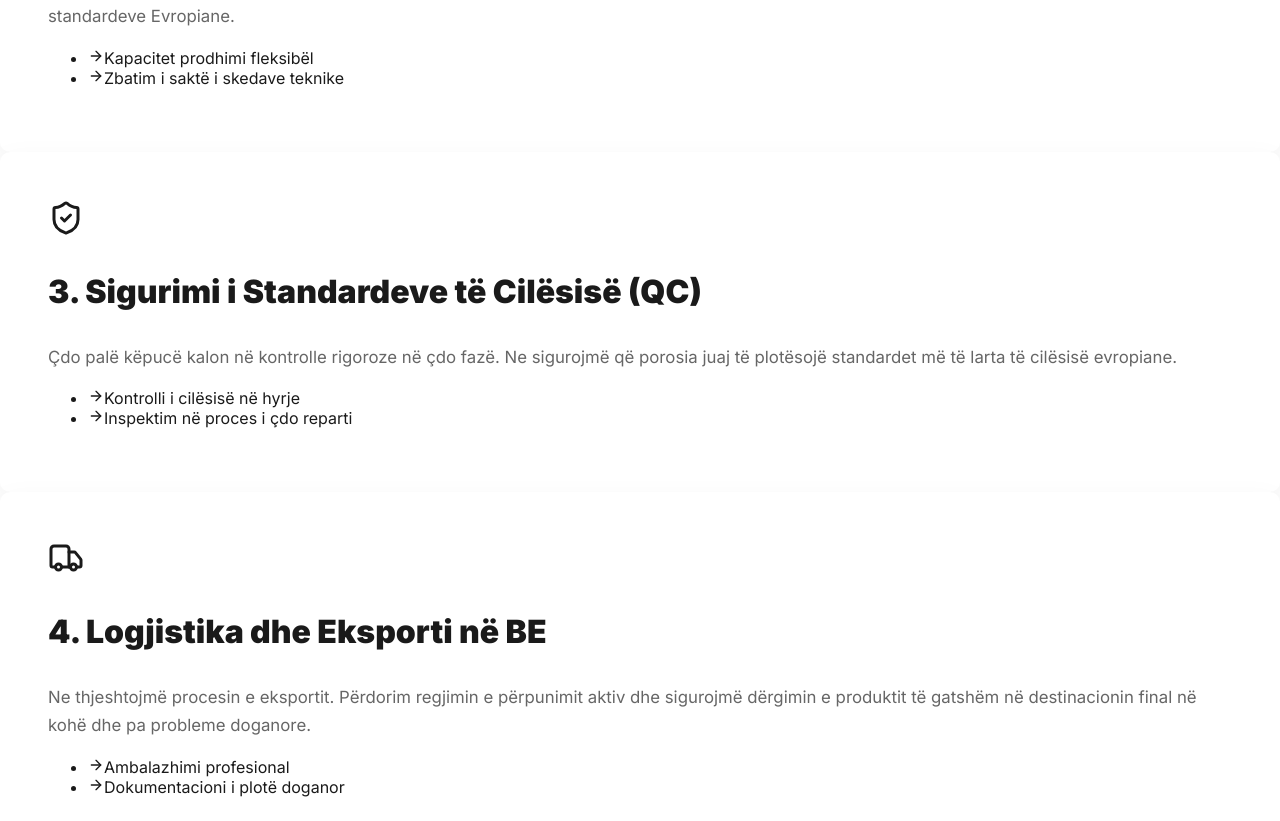
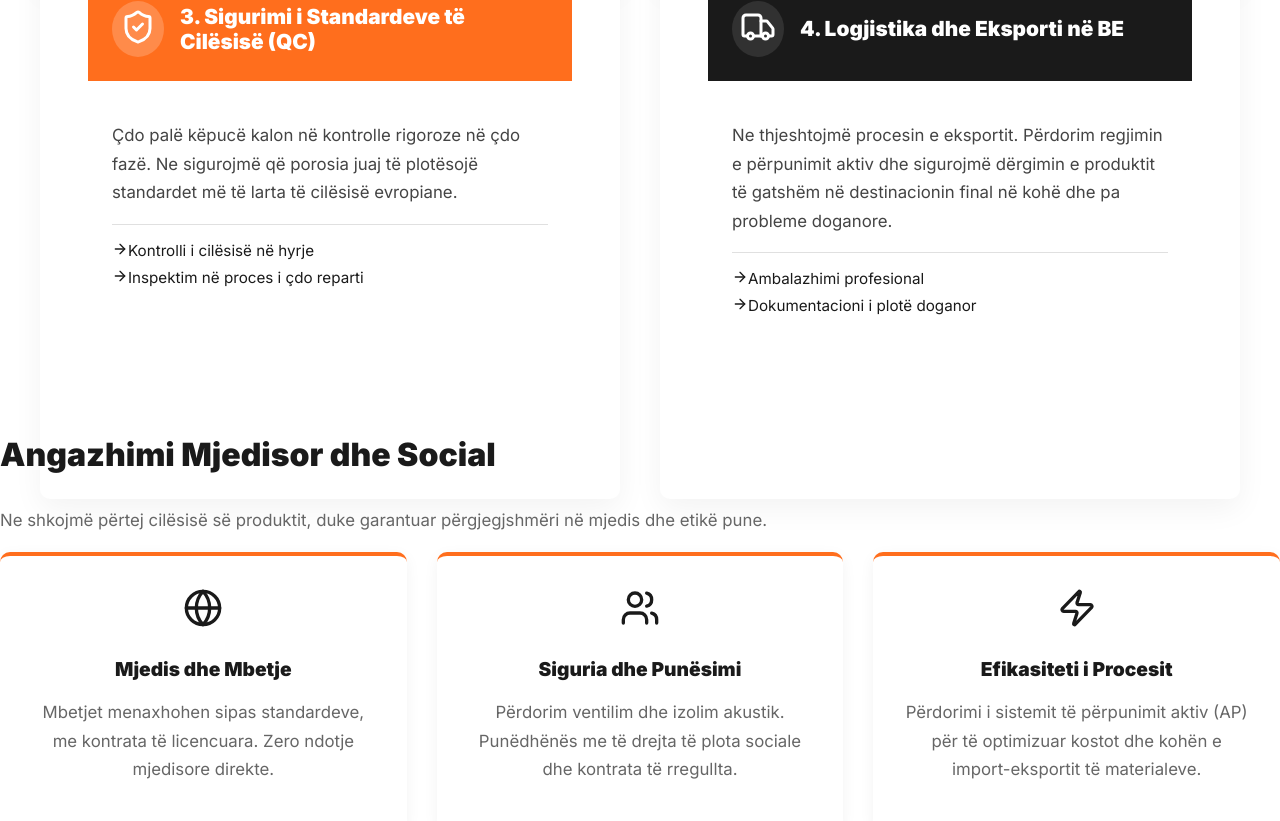
Before and after one commit to kledikeqi/sfidal-website, a React (Create React App) app in the folder sfidal-new/: page /sherbimet in a window 1280 px wide. Shown: the part 939-1760 px from the top of the page. Built offline with nearby package versions, Linux system fonts and the light colour scheme.

Commit message:
services quality partnership sections mobile fix

```diff
--- a/sfidal-new/src/ServicesPage.jsx
+++ b/sfidal-new/src/ServicesPage.jsx
@@ -3,26 +3,28 @@ import { Link } from 'react-router-dom';
 import { Truck, Ruler, Layers, ShieldCheck, ArrowRight, Zap, Globe, Users } from 'lucide-react';
 
 const servicesData = [
-    { icon: <Ruler size={36} className="text-white" />, title: "1. Zhvillimi i Modeleve (Prestarinë)", description: "Ne punojmë me dizajnerët tuaj për të kthyer prototipet në plane të gatshme për prodhim në shkallë. Kjo përfshin optimizimin e shkallëzimit dhe prerjen e mostrave të para.", details: ["Prototipizimi i shpejtë", "Optimizimi i përdorimit të materialit"], color: 'bg-orange-600' },
-    { icon: <Layers size={36} className="text-white" />, title: "2. Prodhimi Fason me Kapacitet", description: "Me makineri moderne dhe ekspertizë të lartë, garantojmë kapacitet të madh prodhimi me përpikëri dhe fokus te lëkura natyrale. Ne prodhojmë sipas standardeve Evropiane.", details: ["Kapacitet prodhimi fleksibël", "Zbatim i saktë i skedave teknike"], color: 'bg-gray-800' },
-    { icon: <ShieldCheck size={36} className="text-white" />, title: "3. Sigurimi i Standardeve të Cilësisë (QC)", description: "Çdo palë këpucë kalon në kontrolle rigoroze në çdo fazë. Ne sigurojmë që porosia juaj të plotësojë standardet më të larta të cilësisë evropiane.", details: ["Kontrolli i cilësisë në hyrje", "Inspektim në proces i çdo reparti"], color: 'bg-orange-600' },
-    { icon: <Truck size={36} className="text-white" />, title: "4. Logjistika dhe Eksporti në BE", description: "Ne thjeshtojmë procesin e eksportit. Përdorim regjimin e përpunimit aktiv dhe sigurojmë dërgimin e produktit të gatshëm në destinacionin final në kohë dhe pa probleme doganore.", details: ["Ambalazhimi profesional", "Dokumentacioni i plotë doganor"], color: 'bg-gray-800' },
+    { icon: <Ruler size={36} className="text-white" />, title: "1. Zhvillimi i Modeleve (Prestarinë)", description: "Ne punojmë me dizajnerët tuaj për të kthyer prototipet në plane të gatshme për prodhim në shkallë. Kjo përfshin optimizimin e shkallëzimit dhe prerjen e mostrave të para.", details: ["Prototipizimi i shpejtë", "Optimizimi i përdorimit të materialit"], theme: 'orange-theme' }, // Zëvendësuam 'color' me 'theme'
+    { icon: <Layers size={36} className="text-white" />, title: "2. Prodhimi Fason me Kapacitet", description: "Me makineri moderne dhe ekspertizë të lartë, garantojmë kapacitet të madh prodhimi me përpikëri dhe fokus te lëkura natyrale. Ne prodhojmë sipas standardeve Evropiane.", details: ["Kapacitet prodhimi fleksibël", "Zbatim i saktë i skedave teknike"], theme: 'dark-theme' },
+    { icon: <ShieldCheck size={36} className="text-white" />, title: "3. Sigurimi i Standardeve të Cilësisë (QC)", description: "Çdo palë këpucë kalon në kontrolle rigoroze në çdo fazë. Ne sigurojmë që porosia juaj të plotësojë standardet më të larta të cilësisë evropiane.", details: ["Kontrolli i cilësisë në hyrje", "Inspektim në proces i çdo reparti"], theme: 'orange-theme' },
+    { icon: <Truck size={36} className="text-white" />, title: "4. Logjistika dhe Eksporti në BE", description: "Ne thjeshtojmë procesin e eksportit. Përdorim regjimin e përpunimit aktiv dhe sigurojmë dërgimin e produktit të gatshëm në destinacionin final në kohë dhe pa probleme doganore.", details: ["Ambalazhimi profesional", "Dokumentacioni i plotë doganor"], theme: 'dark-theme' },
 ];
 
-const ServiceCard = ({ icon, title, description, details, color }) => (
-    // Përdorim klasën e dizajnuar për kartën card-style-new
-    <div className="card-style-new flex flex-col overflow-hidden transition duration-500 hover:shadow-orange-300/50">
-        <div className={`p-6 ${color} flex items-start space-x-4 rounded-t-xl`}>
-            <div className="p-3 rounded-full bg-white bg-opacity-20 flex-shrink-0">
+// Komponenti i thjeshtë i kartës, tani duke përdorur SCSS
+const ServiceCard = ({ icon, title, description, details, theme }) => (
+    <div className={`card-style-new service-card transition duration-500`}>
+        <div className={`service-card-header ${theme}`}>
+            <div className="icon-container">
                 {icon}
             </div>
-            <h3 className="text-xl font-extrabold text-white leading-tight mt-1">{title}</h3>
+            {/* Teksti tani merr ngjyrën nga klasa e temës */}
+            <h3>{title}</h3>
         </div>
-        <div className="p-6 flex-grow">
+        <div className="service-card-body">
             <p className="text-gray-700 mb-5 text-base">{description}</p>
-            <ul className="list-none space-y-3 text-gray-800 border-t pt-4 mt-2">
+            {/* Ul-ja merr stilin e ri nga SCSS */}
+            <ul>
                 {details.map((detail, index) => (
-                    <li key={index} className="flex items-start text-sm">
+                    <li key={index}>
                         <ArrowRight size={16} className="text-orange-600 mr-2 flex-shrink-0 mt-[3px]" />
                         <span className="font-medium">{detail}</span>
                     </li>
@@ -35,16 +37,14 @@ const ServiceCard = ({ icon, title, description, details, color }) => (
 const ServicesPage = () => {
   return (
     // Përdorim klasën SCSS 'page-padding'
-    <div className="page-padding min-h-screen px-4 sm:px-8 lg:px-12 bg-gray-50 font-sans">
+    <div className="page-padding min-h-screen font-sans">
 
-      {/* Seksioni i Hyrjes, i Qendërzuar si te Rreth Nesh */}
-      <header className="max-w-4xl mx-auto text-center mb-16">
+      {/* Seksioni i Hyrjes, Qendërzuar */}
+      <header className="max-w-4xl mx-auto text-center mb-16 px-4">
 
-        {/* Përdorim tag-un <h2> që të marrë stilin nga Sfidal.scss */}
         <h2>Procesi Fason, i Projektuar për Eksport</h2>
 
-        {/* Përdorim tag-un <p> që të marrë stilin nga Sfidal.scss */}
-        <p className="text-xl text-gray-600 leading-relaxed mx-auto max-w-3xl">
+        <p className="text-xl text-gray-600 leading-relaxed mx-auto max-w-3xl mb-8">
           Sfidal Sh.P.K ofron një qasje të integruar, të ndarë në faza kritike që garantojnë cilësi dhe zbatim rigoroz të standardeve Evropiane. Ne jemi partneri juaj nga prototipi deri te dera e magazinës.
         </p>
         <Link to="/partneritet" className="cta-button">
@@ -52,8 +52,8 @@ const ServicesPage = () => {
         </Link>
       </header>
 
-      {/* Seksioni i Kartave të Shërbimeve */}
-      <div className="grid grid-cols-1 md:grid-cols-2 gap-10 max-w-6xl mx-auto">
+      {/* Seksioni i Kartave të Shërbimeve - Tani me klasën e re SCSS */}
+      <div className="services-grid-wrapper">
         {servicesData.map((service, index) => (
             <ServiceCard
                 key={index}
@@ -61,31 +61,31 @@ const ServicesPage = () => {
                 title={service.title}
                 description={service.description}
                 details={service.details}
-                color={service.color}
+                theme={service.theme} // Përdorim 'theme'
             />
         ))}
       </div>
 
-      {/* Seksioni i Përgjegjshmërisë */}
-      <div className="mt-24 pt-12 border-t border-gray-200 max-w-6xl mx-auto text-center">
-        <h3>Angazhimi Mjedisor dhe Social</h3>
+      {/* Seksioni i Përgjegjshmërisë - Tani me klasën e re SCSS */}
+      <div className="mt-24 pt-12 border-t border-gray-200 max-w-6xl mx-auto px-4">
+        <h3 className="text-center">Angazhimi Mjedisor dhe Social</h3>
         <p className="text-center text-lg text-gray-600 mb-12">Ne shkojmë përtej cilësisë së produktit, duke garantuar përgjegjshmëri në mjedis dhe etikë pune.</p>
 
-        <div className="grid grid-cols-1 md:grid-cols-3 gap-8 text-left">
+        <div className="commitment-grid">
 
-            <div className="p-6 bg-white rounded-xl shadow-lg border-t-4 border-orange-600 text-center">
+            <div className="commitment-card">
                 <Globe size={40} className="text-orange-600 mx-auto mb-3" />
                 <h4 className="font-bold text-xl mb-2 text-stone-800">Mjedis dhe Mbetje</h4>
                 <p className="text-gray-600 text-base">Mbetjet menaxhohen sipas standardeve, me kontrata të licencuara. Zero ndotje mjedisore direkte.</p>
             </div>
 
-            <div className="p-6 bg-white rounded-xl shadow-lg border-t-4 border-orange-600 text-center">
+            <div className="commitment-card">
                 <Users size={40} className="text-orange-600 mx-auto mb-3" />
                 <h4 className="font-bold text-xl mb-2 text-stone-800">Siguria dhe Punësimi</h4>
                 <p className="text-gray-600 text-base">Përdorim ventilim dhe izolim akustik. Punëdhënës me të drejta të plota sociale dhe kontrata të rregullta.</p>
             </div>
 
-            <div className="p-6 bg-white rounded-xl shadow-lg border-t-4 border-orange-600 text-center">
+            <div className="commitment-card">
                 <Zap size={40} className="text-orange-600 mx-auto mb-3" />
                 <h4 className="font-bold text-xl mb-2 text-stone-800">Efikasiteti i Procesit</h4>
                 <p className="text-gray-600 text-base">Përdorimi i sistemit të përpunimit aktiv (AP) për të optimizuar kostot dhe kohën e import-eksportit të materialeve.</p>
--- a/sfidal-new/src/Sfidal.scss
+++ b/sfidal-new/src/Sfidal.scss
@@ -702,3 +702,155 @@ a:hover {
         margin-right: auto;
     }
 }
+
+// ------------------------------------------------------------------
+// --- STILE TË VEÇANTA PËR PAGESAT (Services, Quality, Partnership) ---
+// ------------------------------------------------------------------
+
+// Përfaqëson seksionin e Kartave të Shërbimeve (ServicesPage.jsx)
+.services-grid-wrapper {
+    display: grid;
+    grid-template-columns: repeat(2, 1fr); /* 2 Kolona në Desktop */
+    gap: 40px;
+    max-width: 1200px;
+    margin: 0 auto;
+}
+
+// Stili i Kartës së Shërbimeve
+.service-card {
+    display: flex;
+    flex-direction: column;
+    min-height: 100%; /* Kartat me lartësi të barabartë */
+}
+
+.service-card-header {
+    padding: 1.5rem;
+    border-radius: 10px 10px 0 0;
+    display: flex;
+    align-items: center;
+    gap: 1rem;
+}
+
+.service-card-header h3 {
+    margin: 0;
+    font-size: 1.3rem;
+}
+.service-card-header .icon-container {
+    padding: 8px;
+    border-radius: 50%;
+    flex-shrink: 0;
+}
+
+.service-card-body {
+    padding: 1.5rem;
+    flex-grow: 1; /* Përdor hapësirën e mbetur */
+}
+
+.service-card-body ul {
+    list-style: none;
+    padding: 0;
+    margin-top: 1rem;
+    padding-top: 1rem;
+    border-top: 1px solid #e0e0e0;
+}
+.service-card-body ul li {
+    display: flex;
+    align-items: flex-start;
+    margin-bottom: 0.5rem;
+    font-size: 0.95rem;
+}
+
+// Ngjyrat e kartave (në vend të klasave inline)
+.orange-theme { background-color: $accent-orange; color: $text-light !important; }
+.orange-theme h3 { color: $text-light !important; }
+.dark-theme { background-color: $primary-dark; color: $text-light !important; }
+.dark-theme h3 { color: $text-light !important; }
+.orange-theme .icon-container { background-color: rgba(255, 255, 255, 0.2); }
+.dark-theme .icon-container { background-color: rgba(255, 255, 255, 0.1); }
+.service-card-body .text-gray-700 { color: #444; }
+
+
+// Seksioni i Përgjegjshmërisë (ServicesPage.jsx)
+.commitment-grid {
+    display: grid;
+    grid-template-columns: repeat(3, 1fr); /* 3 Kolona në Desktop */
+    gap: 30px;
+    text-align: center;
+}
+.commitment-card {
+    background-color: #ffffff;
+    padding: 2rem;
+    border-radius: 10px;
+    box-shadow: 0 4px 15px rgba(0, 0, 0, 0.05);
+    border-top: 4px solid $accent-orange;
+    transition: transform 0.3s;
+}
+.commitment-card:hover {
+    transform: translateY(-5px);
+}
+.commitment-card h4 {
+    color: $primary-dark;
+    font-size: 1.2rem;
+    margin-bottom: 0.5rem;
+}
+
+
+// Seksioni i Kontrollit të Cilësisë (QualitySection.jsx)
+.qc-grid {
+    display: grid;
+    grid-template-columns: repeat(3, 1fr); /* 3 Kolona në Desktop */
+    gap: 30px;
+    text-align: center;
+}
+.qc-grid .card-style-new {
+    border-bottom: 5px solid $accent-orange;
+}
+.ethical-commitment-section {
+    padding: 2.5rem;
+    border-radius: 10px;
+    background-color: #ffffff;
+    box-shadow: 0 10px 30px rgba(0, 0, 0, 0.08);
+}
+.ethical-grid {
+    display: grid;
+    grid-template-columns: repeat(2, 1fr); /* 2 Kolona në Desktop */
+    gap: 40px;
+    text-align: left;
+}
+.ethical-grid h4 {
+    font-weight: 800;
+}
+.ethical-grid ul {
+    margin-top: 10px;
+}
+.ethical-grid ul li {
+    margin-bottom: 5px;
+    line-height: 1.5;
+}
+
+
+// --- MEDIA QUERIES SHTESË PËR KËTO FAQE ---
+@media (max-width: 992px) {
+    /* Shërbimet (ServicesPage) */
+    .services-grid-wrapper,
+    .commitment-grid,
+    .qc-grid,
+    .ethical-grid {
+        grid-template-columns: 1fr; /* Kolonë e Vetme në Mobile */
+        gap: 25px;
+    }
+
+    .service-card-header {
+        text-align: left;
+    }
+    .commitment-card {
+        text-align: left;
+    }
+    .qc-grid .card-style-new {
+        text-align: left;
+    }
+
+    .ethical-commitment-section {
+        padding: 1.5rem;
+    }
+}
```
Also changed, not shown: sfidal-new/src/PartnershipFormPage.jsx (+10 -17 lines), sfidal-new/src/QualitySection.jsx (+12 -12 lines).
